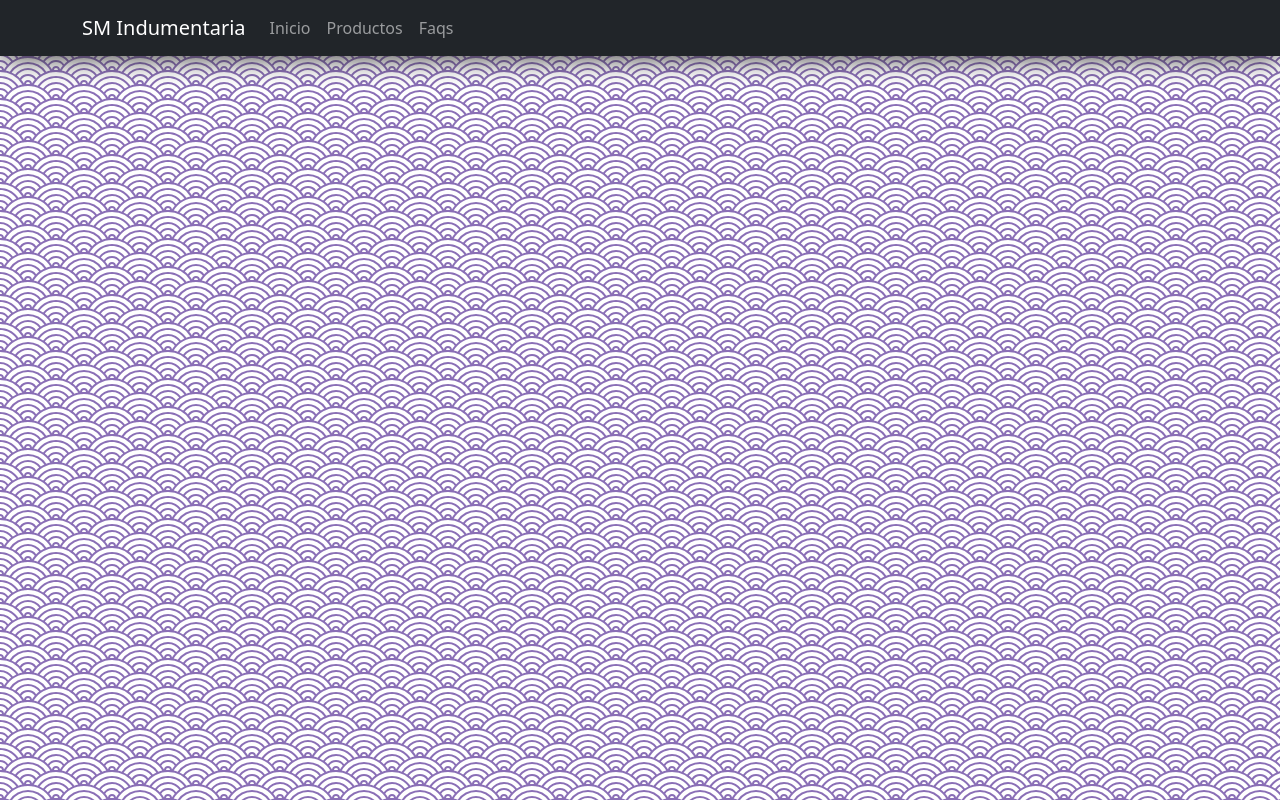
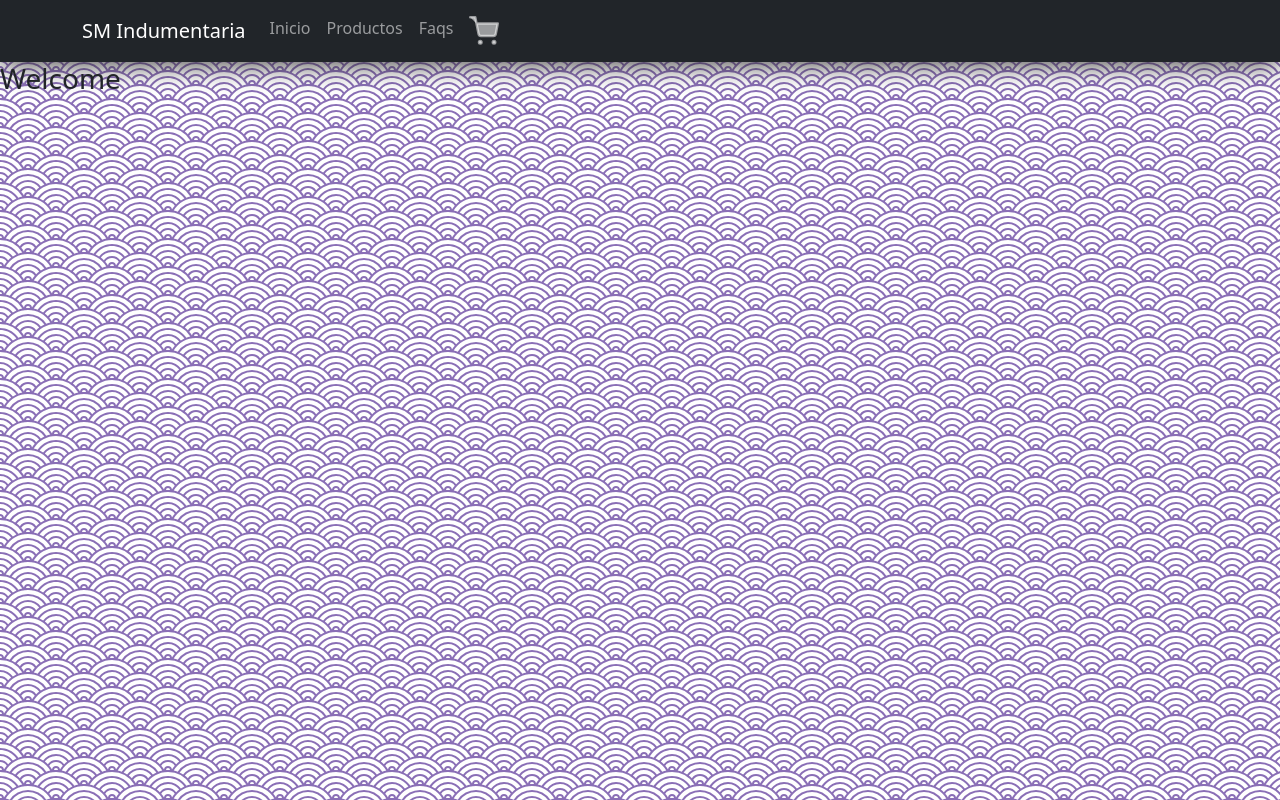
Before and after one commit to Valenmetal/React-Ecommerce, a React (Create React App) app: page / in a window 1280 px wide. Built offline with nearby package versions, Linux system fonts and the light colour scheme.

Commit message:
Navbar carrito

```diff
--- a/src/App.js
+++ b/src/App.js
@@ -1,5 +1,6 @@
 import NavBar from "./components/NavBar";
 import "./app/styles.css"
+import ItemListContainer from "./components/ItemListContainer";
 
 
 function App() {
@@ -7,6 +8,7 @@ function App() {
     <div className="index__grid-container">
       <div>
         <NavBar />
+        <ItemListContainer />
       </div>
     </div>
   );
--- /dev/null
+++ b/src/components/CartWidget.js
@@ -0,0 +1,17 @@
+
+function CartWidget() {
+    return (
+        <div>
+            <a class="nav-link cart" href="">
+                <svg viewBox="0 0 24 24" width="30" height="30" stroke="currentColor" stroke-width="2" fill="none"
+                    stroke-linecap="round" stroke-linejoin="round" class="css-i6dzq1">
+                    <circle cx="9" cy="21" r="1"></circle>
+                    <circle cx="20" cy="21" r="1"></circle>
+                    <path d="M1 1h4l2.68 13.39a2 2 0 0 0 2 1.61h9.72a2 2 0 0 0 2-1.61L23 6H6"></path>
+                </svg>
+            </a>
+        </div>
+    )
+}
+
+export default CartWidget
--- /dev/null
+++ b/src/components/ItemListContainer.js
@@ -0,0 +1,13 @@
+import React from 'react'
+
+function ItemListContainer() {
+    return (
+        <>
+            <h3>
+                Welcome
+            </h3>
+        </>
+    )
+}
+
+export default ItemListContainer
--- a/src/components/NavBar.js
+++ b/src/components/NavBar.js
@@ -4,6 +4,7 @@ import "../app/styles.css"
 import Container from 'react-bootstrap/Container';
 import Nav from 'react-bootstrap/Nav';
 import Navbar from 'react-bootstrap/Navbar';
+import CartWidget from "./CartWidget";
 
 const NavBar = () => {
     return (
@@ -17,6 +18,9 @@ const NavBar = () => {
                             <Nav.Link href="#home">Inicio</Nav.Link>
                             <Nav.Link href="#features">Productos</Nav.Link>
                             <Nav.Link href="#pricing">Faqs</Nav.Link>
+
+
+                            <CartWidget />
                         </Nav>
                     </Container>
                 </Navbar>
```
